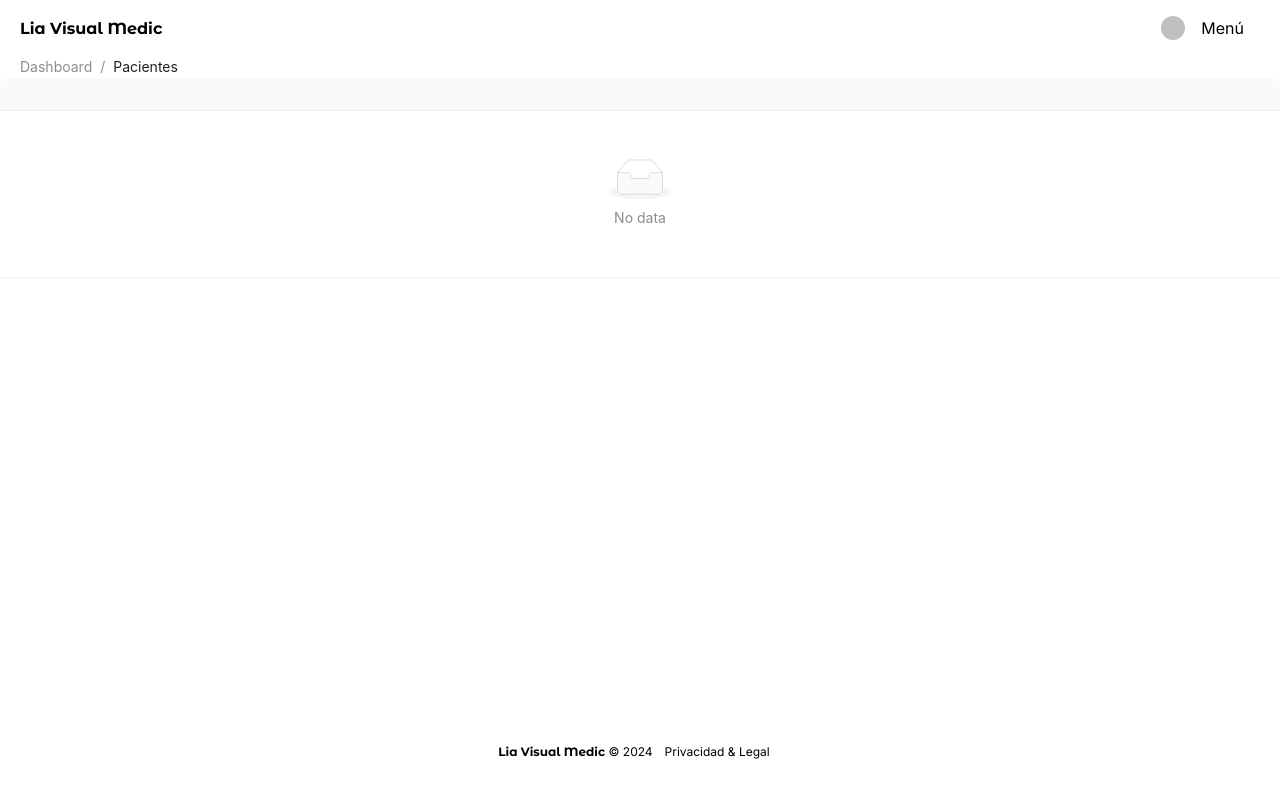
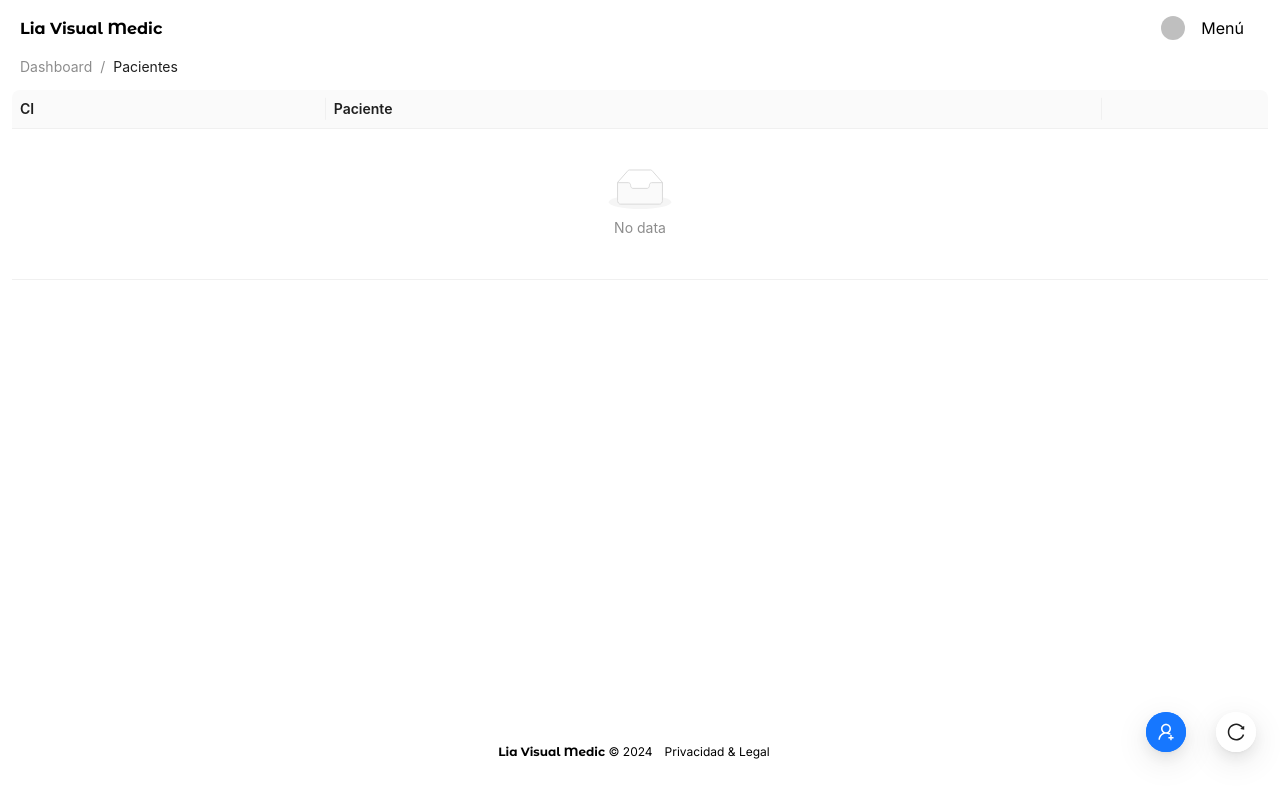
Before and after one commit to cbaque/lvm-app, a Next.js app: page /dashboard/patients in a window 1280 px wide. Built offline with nearby package versions, Linux system fonts and the light colour scheme.

Commit message:
patients front end

```diff
--- /dev/null
+++ b/src/app/dashboard/patients/FormNewPatient.tsx
@@ -0,0 +1,47 @@
+import { FileOutlined, UserOutlined } from "@ant-design/icons";
+import { Button, Input } from "antd";
+
+const FormNewPatient = () => {
+
+    return (
+        <div>
+            <form className="flex flex-col">
+                <div className="flex flex-col w-80">
+                    <div>
+                        <label htmlFor="dni">CI *</label>
+                        <Input
+                        name="dni"
+                        placeholder="digita tu identificación &#128512; &#128512;"
+                        autoComplete="current-dni"
+                        prefix={<FileOutlined />}
+                        />
+                    </div>
+
+                    <div className="pt-5">
+                        <label htmlFor="name">Nombres *</label>
+                        <Input
+                        name="name"
+                        placeholder="digita tu nombres y apellidos &#128512; &#128512;"
+                        autoComplete="current-name"
+                        prefix={<UserOutlined />}
+                        />
+                    </div>
+
+                    <div style={{ marginTop: 24 }}>
+                        <Button
+                            type="primary"
+                            className="absolute right-10"
+                            htmlType="submit"
+                        >
+                            Crear
+                        </Button>
+                    </div>
+
+                </div>
+            </form>
+        </div>
+    )
+
+}
+
+export default FormNewPatient;
--- /dev/null
+++ b/src/app/dashboard/patients/GridPatients.tsx
@@ -0,0 +1,74 @@
+"use client";
+
+import { UserI } from '@/interfaces/user';
+import { DeleteOutlined, EditOutlined, ReloadOutlined, UserAddOutlined } from '@ant-design/icons';
+import { Drawer, FloatButton, Space, Table, TableProps } from 'antd'
+import React, { useState } from 'react'
+import FormNewPatient from './FormNewPatient';
+
+
+const columns: TableProps<UserI>['columns'] = [
+    {
+      title: 'CI',
+      dataIndex: 'dni',
+      key: 'dni',
+    },
+    {
+        title: 'Paciente',
+        dataIndex: 'name',
+        key: 'name',
+      },
+    {
+      title: '',
+      key: 'action',
+      render: (_, record) => (
+        <Space size="middle">
+          <EditOutlined title='Editar' style={{cursor:'pointer', color:'#1677ff'}}/>
+          <DeleteOutlined title='Eliminar' style={{cursor:'pointer', color:'red'}}/>
+        </Space>
+      ),
+    }
+];
+
+const GridPatients = () => {
+
+    const [data, setData] = useState<UserI[]>([]);
+    const [openNew, setOpenNew] = useState(false);
+
+    const showOpenNewUser = () => { setOpenNew(true); };
+    const closeNewUser = () => { setOpenNew(false); };
+
+
+    return (
+        <div>
+            <Table columns={columns} size='small' dataSource={data}/>
+
+            <FloatButton
+              shape="circle"
+              type="primary"
+              style={{ right: 94 }}
+              onClick={showOpenNewUser}
+              icon={<UserAddOutlined />}
+            />
+
+            <FloatButton
+              shape="circle"
+              type="default"
+              style={{ right: 24 }}
+              icon={<ReloadOutlined />}
+            />
+
+            <Drawer
+              title="Crear nuevo Paciente"
+              width={520}
+              open={openNew}
+              onClose={closeNewUser}
+            >
+              <FormNewPatient />
+            </Drawer>
+
+        </div>
+    )
+}
+
+export default GridPatients
--- a/src/app/dashboard/patients/page.tsx
+++ b/src/app/dashboard/patients/page.tsx
@@ -1,8 +1,6 @@
 
-import { inter, titleFont } from "@/config/fonts";
 import { Breadcrumb, Space, Tag } from "antd";
-import Table, { TableProps } from "antd/es/table";
-import Image from "next/image";
+import GridPatients from "./GridPatients";
 
 
 export default function () {
@@ -21,7 +19,9 @@ export default function () {
           }
         ]}
       />
-      <Table />
+      <div className="p-3">
+        <GridPatients />
+      </div>
     </div>
   );
 }
```
